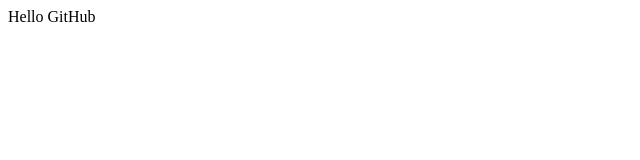
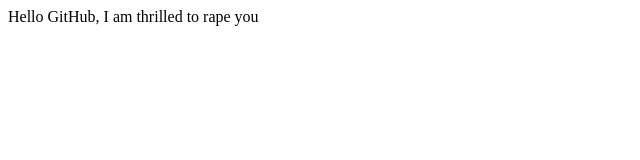
Before and after one commit to BhargavRam-init/Learning-Angular, a plain HTML site: page index.html in a window 1280 px wide. Shown: the whole page, without its empty margins (0-640 px from the left). Drawn offline with Linux system fonts and the light colour scheme.

Commit message:
Second version of Web File

```diff
--- a/index.html
+++ b/index.html
@@ -5,6 +5,6 @@
     <title>GitHub</title>
   </head>
   <body>
-    Hello GitHub
+    Hello GitHub, I am thrilled to rape you
   </body>
 </html>
```
